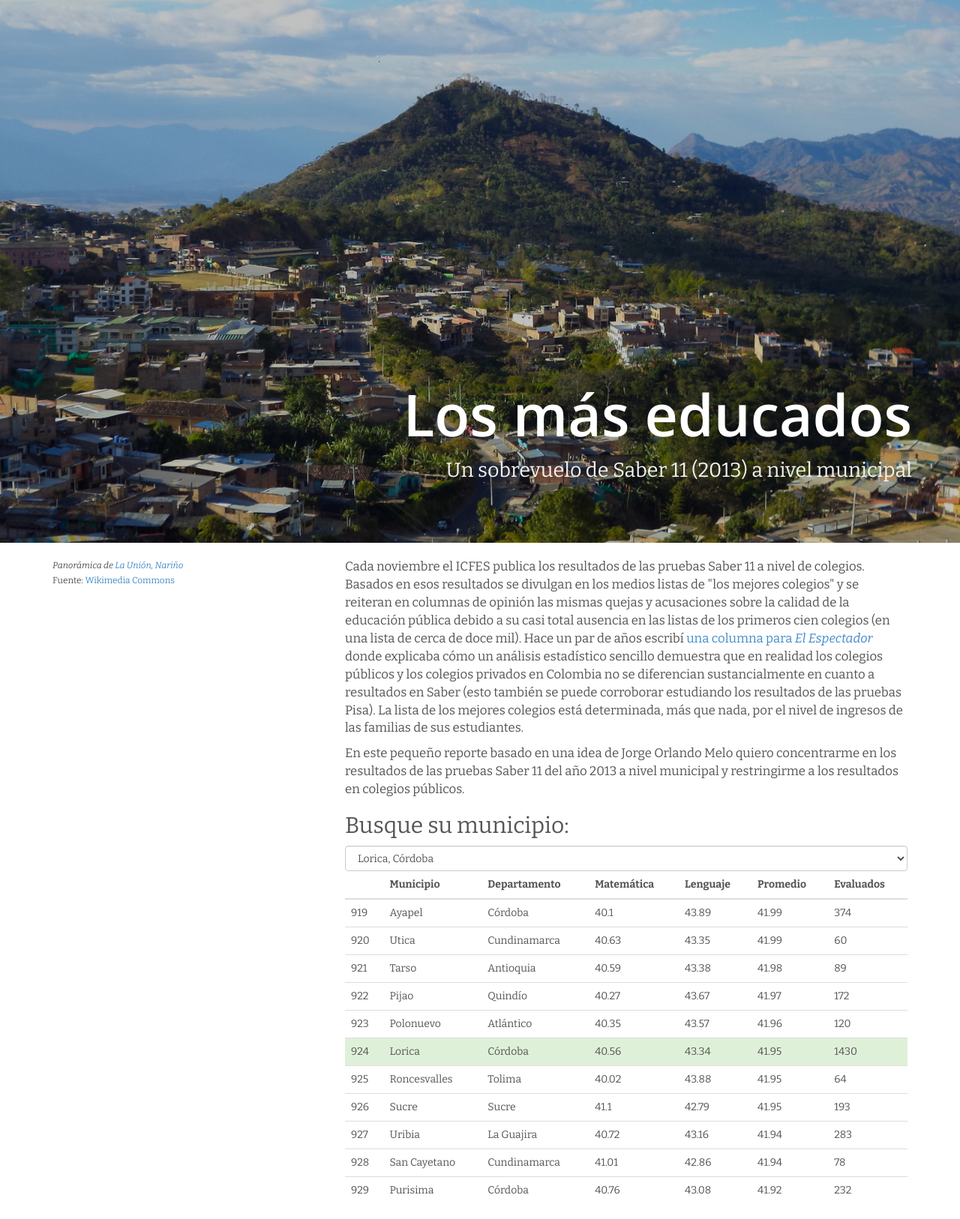
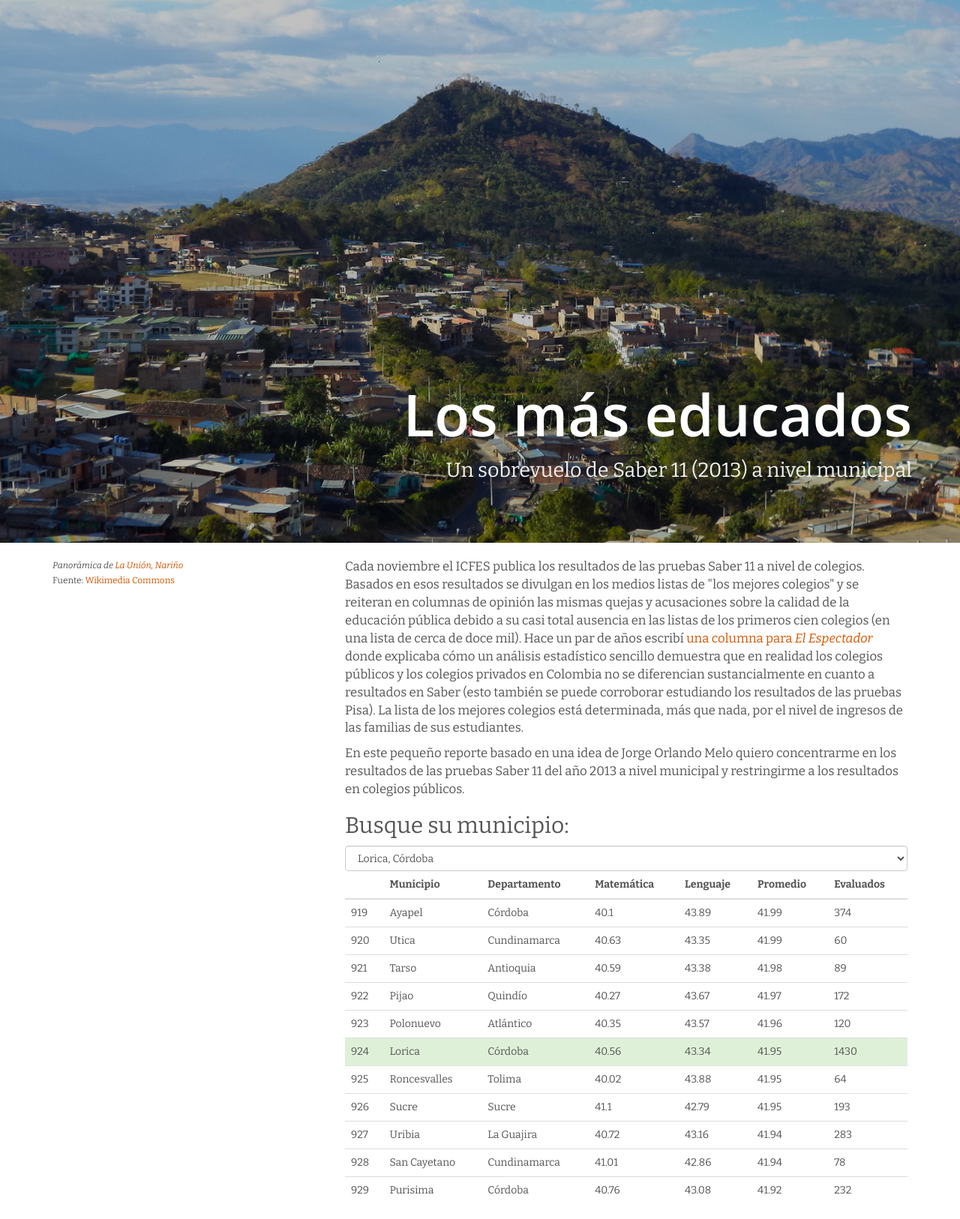
Before and after one commit to finiterank/saber_notebooks, a Jekyll site: the page built from index.md, in a window 1280 px wide. Shown: the whole page at 75% size. Built offline with Jekyll 4.4.1, drawn with Linux system fonts in a browser that asks for light colours; nearby versions of some CDN libraries; Markdown is read by kramdown in place of the engine named in the settings.

Commit message:
Estilo y texto

```diff
--- a/css/style.css
+++ b/css/style.css
@@ -2,6 +2,8 @@
 @import url(http://fonts.googleapis.com/css?family=Open+Sans:600);
 
 body{font-family: 'Bitter', serif; color:#555;}
+a {color:#d45500;}
+a:visited {color: #d45500;}
 
 
 #titulo-reporte{padding:0;}
```
